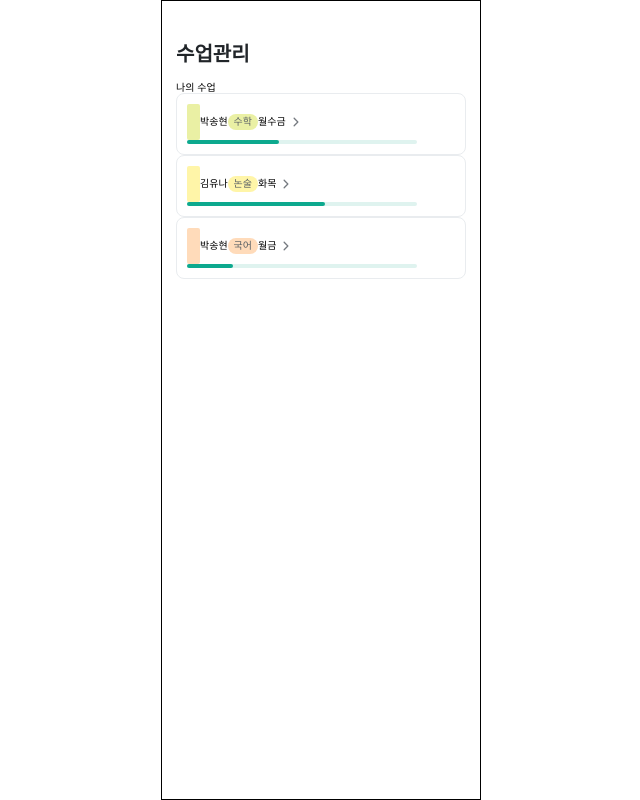
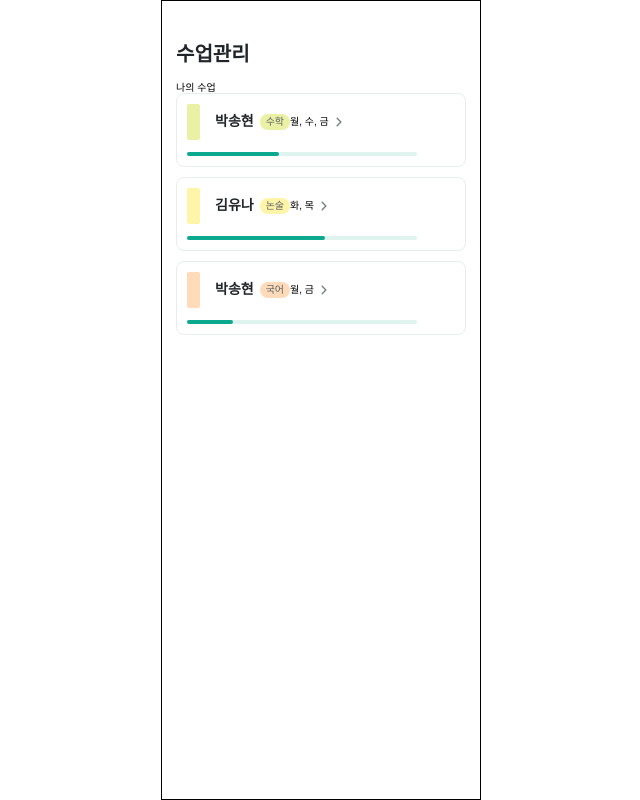
Before and after one commit to Gwasuwon-shot/Tutice_Client, a React (Vite) app: page /manage-lesson in a window 1280 px wide. Shown: the whole page, without its empty margins (319-959 px from the left). Built offline with nearby package versions, Linux system fonts and the light colour scheme; a web font is replaced by a local one; what recoil-persist would draw is missing.

Commit message:
[ feat ] 요일 문자열 마지막 날짜는 반점 절삭

```diff
--- a/src/components/manageLesson/MainLesson.tsx
+++ b/src/components/manageLesson/MainLesson.tsx
@@ -16,13 +16,19 @@ interface MainLessonProps {
 export default function MainLesson(props: MainLessonProps) {
   const { idx, studentName, subject, percent, dayOfWeekList } = props;
 
+  function checkIsLastDay(idx: number, day: string) {
+    return idx + 1 === dayOfWeekList.length ? day : day + ", ";
+  }
+
   return (
     <MainLessonBox>
       <MainLessonWrapper>
         <StudentColorBox backgroundColor={STUDENT_COLOR[idx % 11]} />
-        <h1>{studentName}</h1>
+        <StudentNameWrapper>{studentName}</StudentNameWrapper>
         <SubjectLabel subject={subject} backgroundColor={STUDENT_COLOR[idx % 11]} color="#5B6166" />
-        {dayOfWeekList.map((day) => day)}
+        {dayOfWeekList.map((day, idx) => (
+          <>{checkIsLastDay(idx, day)}</>
+        ))}
         <NextArrowManageLessonIc />
       </MainLessonWrapper>
       <TreeProgress progress={percent} width={23} />
@@ -36,6 +42,7 @@ const MainLessonBox = styled.article`
   flex-direction: column;
 
   padding: 1rem;
+  margin-bottom: 1rem;
 
   border: 1px solid ${({ theme }) => theme.colors.grey70};
   border-radius: 8px;
@@ -44,4 +51,13 @@ const MainLessonBox = styled.article`
 const MainLessonWrapper = styled.section`
   display: flex;
   align-items: center;
+
+  margin-bottom: 1.2rem;
 `;
+
+const StudentNameWrapper = styled.h1`
+  margin: 0 0.6rem 0 1.5rem;
+
+  color: ${({ theme }) => theme.colors.grey900};
+  ${({ theme }) => theme.fonts.body01};
+`;
```
